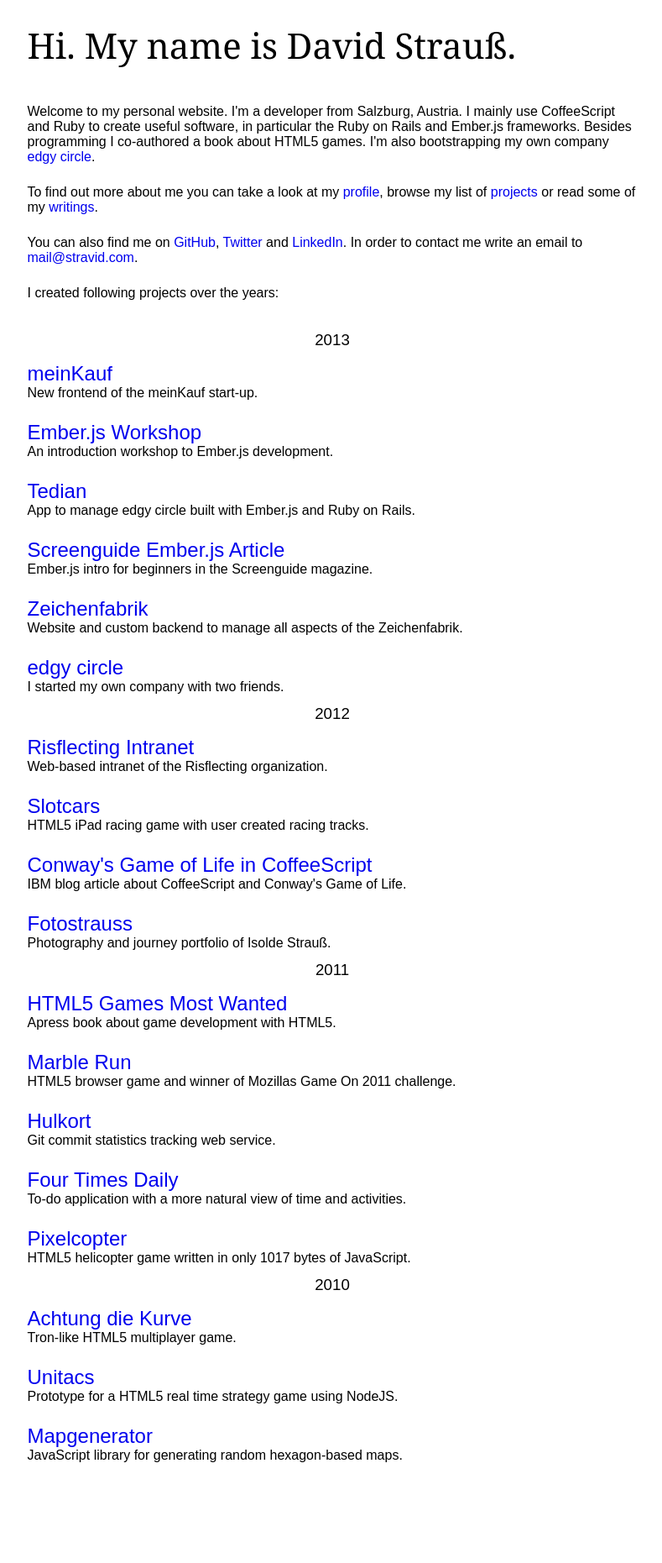
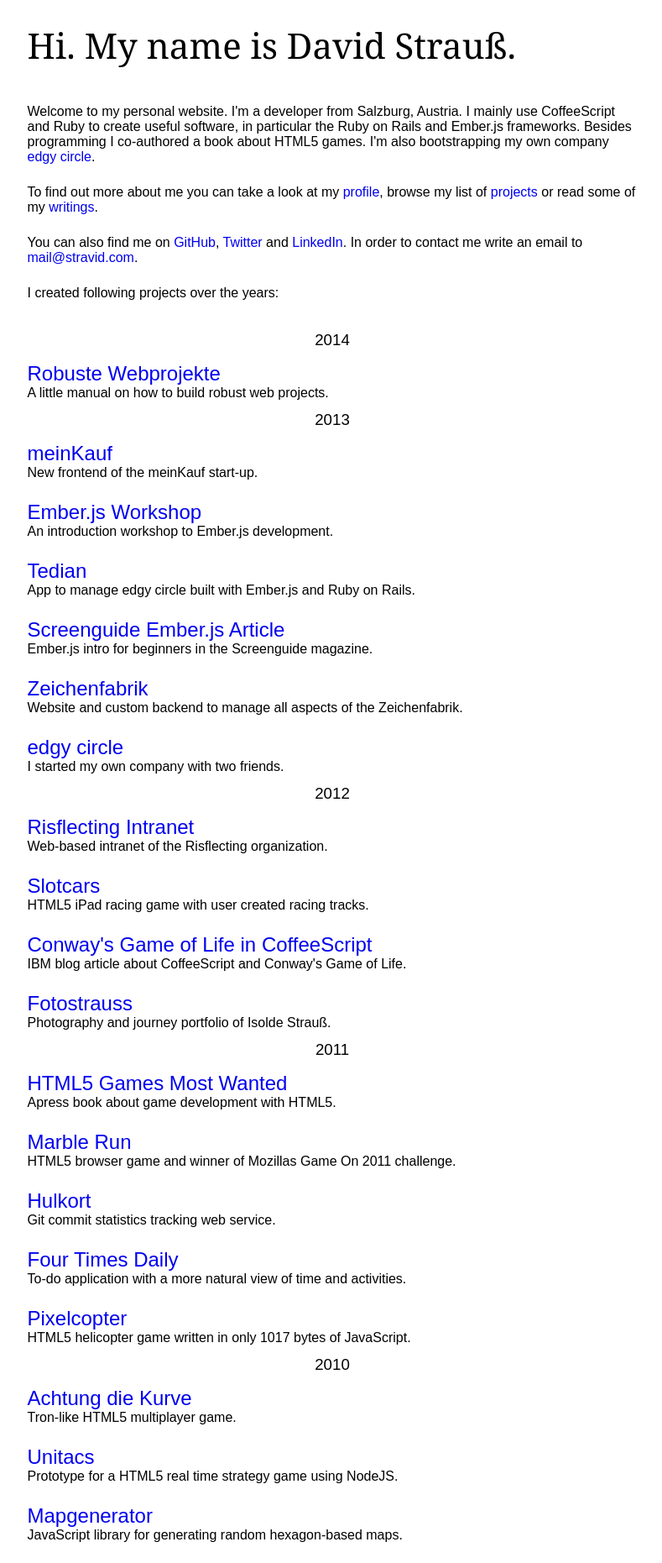
Before and after one commit to stravid/stravid-website, a Jekyll site: the page built from index.html, in a window 1280 px wide. Shown: the whole page at 84% size, without its empty margins (244-1033 px from the left). Built offline with Jekyll 4.4.1, drawn with Linux system fonts in a browser that asks for light colours; Markdown is read by kramdown in place of the engine named in the settings; comment, search, counter and statistics services are not loaded; before the commit the page ends 1766 px from its top, so only the background shows below that.

Commit message:
Add Robuste Webprojekte to project list

```diff
--- a/index.html
+++ b/index.html
@@ -18,6 +18,14 @@
       </p>
 
       <a id="projects">&nbsp;</a>
+      <div class="year-divider"><h3>2014</h3></div>
+      <ul>
+        <li>
+          <h2><a href="http://edgycircle.com/robuste-webprojekte/">Robuste Webprojekte</a></h2>
+          <p>A little manual on how to build robust web projects.</p>
+        </li>
+      </ul>
+
       <div class="year-divider"><h3>2013</h3></div>
       <ul>
         <li>
```
